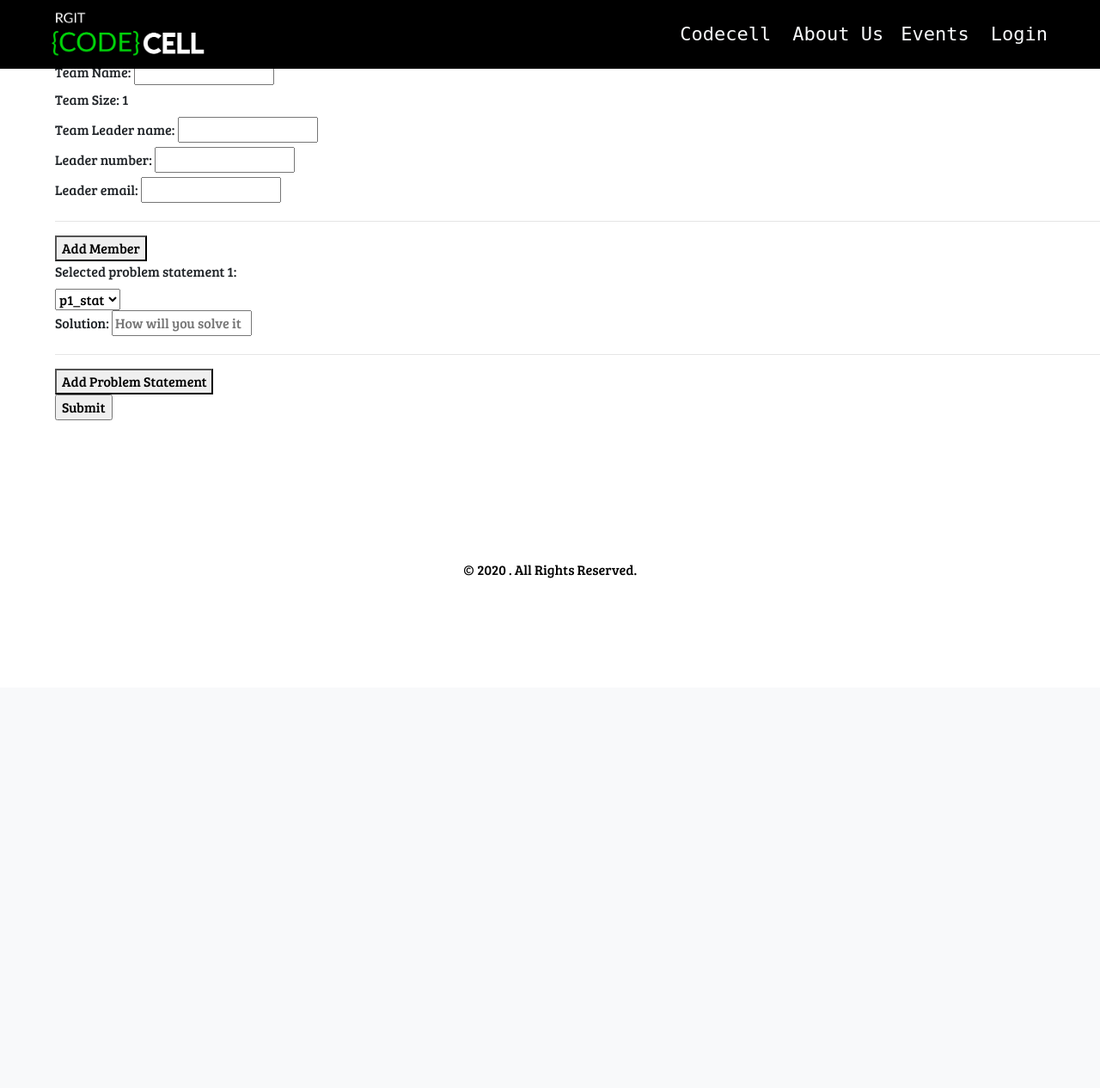
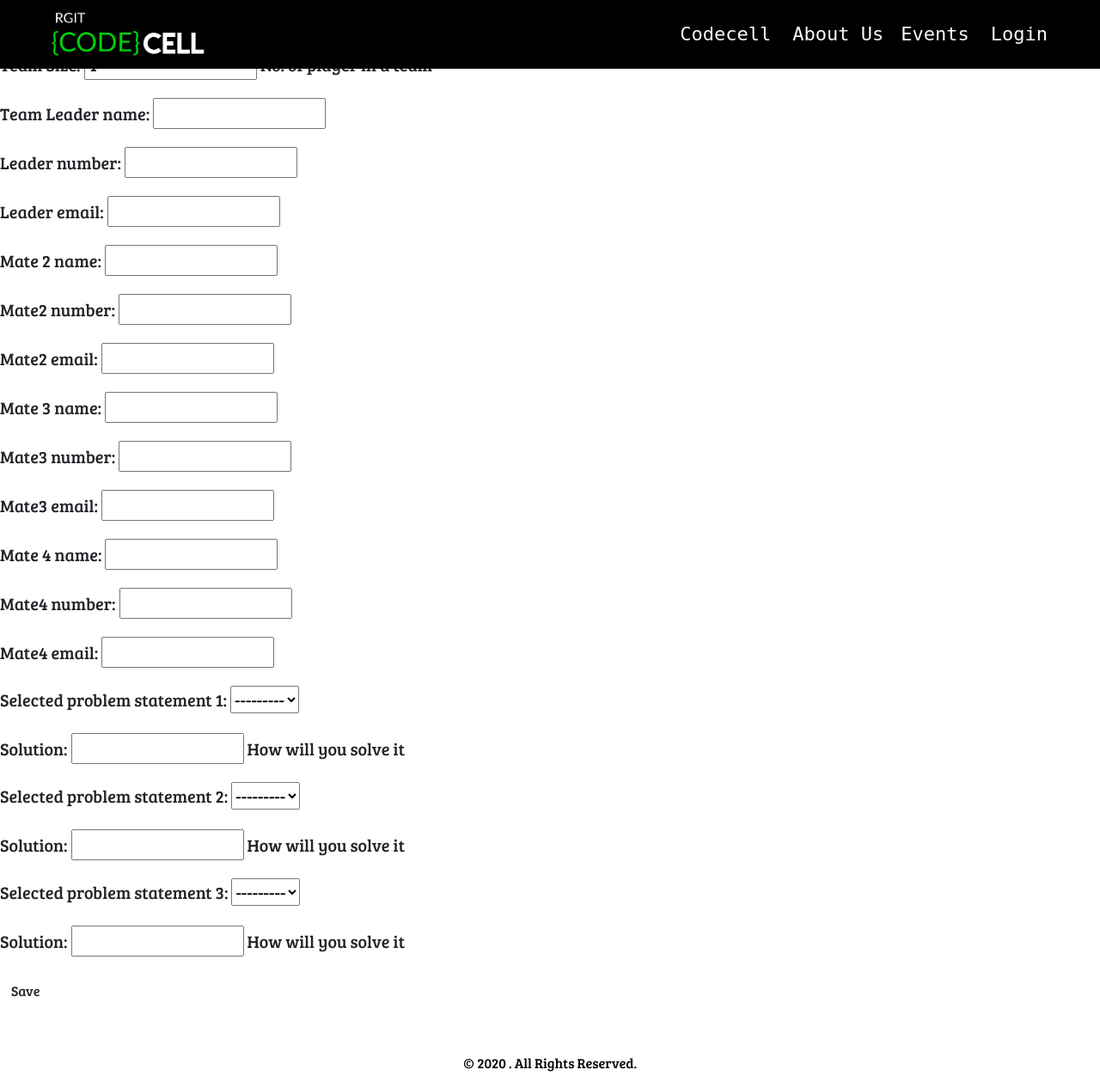
Before and after one commit to adityachavan198/Codecell, a Django app: page /hackathon/register_page in a window 1280 px wide. Shown: the whole page at 86% size. Before the commit the page ends 673 px from the top, so only its background shows below. Run offline with Django 3.2, Linux system fonts and the light colour scheme; data comes from the database, SQL or seed files in the repository; both versions use the stored data as it was after the commit; some libraries are stand-ins or nearby versions; some web fonts are replaced.

Commit message:
hackathon registration backend complete

```diff
--- /dev/null
+++ b/Hackathon/forms.py
@@ -0,0 +1,9 @@
+from django import forms
+from Hackathon.models import *
+from django.contrib.auth.models import User
+
+
+class register_form(forms.ModelForm):
+    class Meta:
+        model = team
+        fields = "__all__"
--- a/Hackathon/models.py
+++ b/Hackathon/models.py
@@ -1,5 +1,5 @@
 from django.db import models
-from django.core.validators import MaxValueValidator
+from django.core.validators import MaxValueValidator,MinValueValidator
 from django.core.validators import RegexValidator
 
 # Create your models here.
@@ -29,7 +29,7 @@ class team(models.Model):
 
     name = models.CharField(verbose_name = "Team Name", max_length= 50, blank= False)
 
-    size = models.PositiveSmallIntegerField(blank = False, default = 4, verbose_name = "Team Size", help_text = "No. of player in a team", validators = [MaxValueValidator(4)] )
+    size = models.PositiveSmallIntegerField(blank = False, default = 4, verbose_name = "Team Size", help_text = "No. of player in a team", validators = [MaxValueValidator(4),MinValueValidator(2)] )
 
     leader_name = models.CharField(verbose_name = "Team Leader name", max_length= 50, blank= False)
 
@@ -37,9 +37,9 @@ class team(models.Model):
 
     leader_email = models.EmailField(blank= False)
 
-    mate2_name = models.CharField(verbose_name = "Mate 2 name", max_length= 50, blank= True)
-    mate2_number = models.CharField(validators=[phone_regex], max_length=15, blank=True)
-    mate2_email = models.EmailField(blank=True)
+    mate2_name = models.CharField(verbose_name = "Mate 2 name", max_length= 50, blank= False)
+    mate2_number = models.CharField(validators=[phone_regex], max_length=15, blank=False)
+    mate2_email = models.EmailField(blank=False)
 
     mate3_name = models.CharField(verbose_name="Mate 3 name", max_length=50, blank=True)
     mate3_number = models.CharField(validators=[phone_regex], max_length=15, blank=True)
@@ -58,5 +58,6 @@ class team(models.Model):
 
     problem3_selected = models.ForeignKey(problems,  related_name='ps3',verbose_name= 'Selected problem statement 3', on_delete=models.CASCADE, blank=True)
     solution3 = models.CharField(verbose_name="Solution", help_text="How will you solve it", max_length=500, blank=True)
+
     def __str__(self):
         return self.name
--- a/Hackathon/templates/Hackathon/hackathon_home.html
+++ b/Hackathon/templates/Hackathon/hackathon_home.html
@@ -12,7 +12,7 @@
 			<li><a href="#1" data-text="Home">Home</a></li>
 			<li><a href="#2" data-text="Event">Event</a></li>
 			<li><a href="#3" data-text="Problems Statement">Problems Statement</a></li>
-			<li><a href="#4" data-text="Register">Register</a></li>
+			<li><a href="{% url 'hackathon_register' %}" data-text="Register">Register</a></li>
 			<li><a href="#5" data-text="Contact">Contact</a></li>
 			<li><a href="#6" data-text="FAQ">FAQ</a></li>
 		</ul>
--- /dev/null
+++ b/Hackathon/templates/Hackathon/hackathon_register1.html
@@ -0,0 +1,12 @@
+{% extends 'Accounts/base.html' %}
+{% block content %}
+
+{% load static %}
+
+    <form method="POST" class="post-form">
+        {% csrf_token %}
+        {{ form.as_p }}
+        <button type="submit" class="save btn btn-default">Save</button>
+    </form>
+
+{% endblock %}
--- a/Hackathon/views.py
+++ b/Hackathon/views.py
@@ -1,16 +1,20 @@
 import os
-from django.shortcuts import render
+from django.shortcuts import render, redirect
 from django.views import View
 from Hackathon.models import *
+from Hackathon.forms import *
 
 def hackathon_home(request, *args, **kwargs):
     return render(request, "Hackathon/hackathon_home.html", {})
 
 def hackathon_register(request):
-    problems_db = problems.objects.all()
-    problems_var=dict()
-    for i in problems_db:
-        problems_var[i.id]={"title":i.title,"statement":i.statement,"category":i.Category}
-    print("\n\n\n\nnsgasfg\n\n\n\n",problems_var)
+    template = 'Hackathon/hackathon_register1.html'
 
-    return render(request,"Hackathon/hackathon_register.html",{'problems':problems_var})
+    if request.method == "POST":
+        form = register_form(request.POST,)
+        if form.is_valid():
+            form.save()
+            return redirect('hackathon_home')
+    else:
+        form = register_form()
+    return render(request, template, {'form': form})
```
Also changed, not shown: Hackathon/migrations/0003_auto_20200120_2107.py (added), db.sqlite3.
